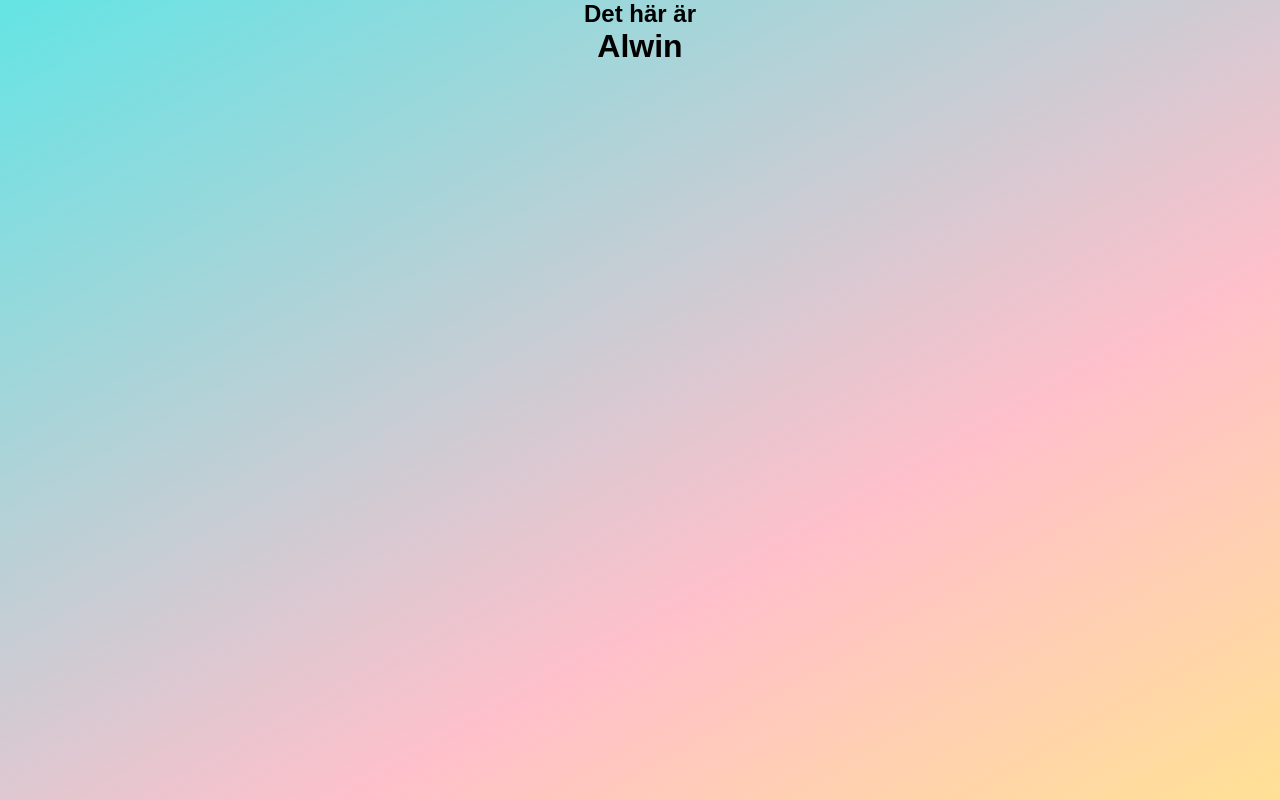
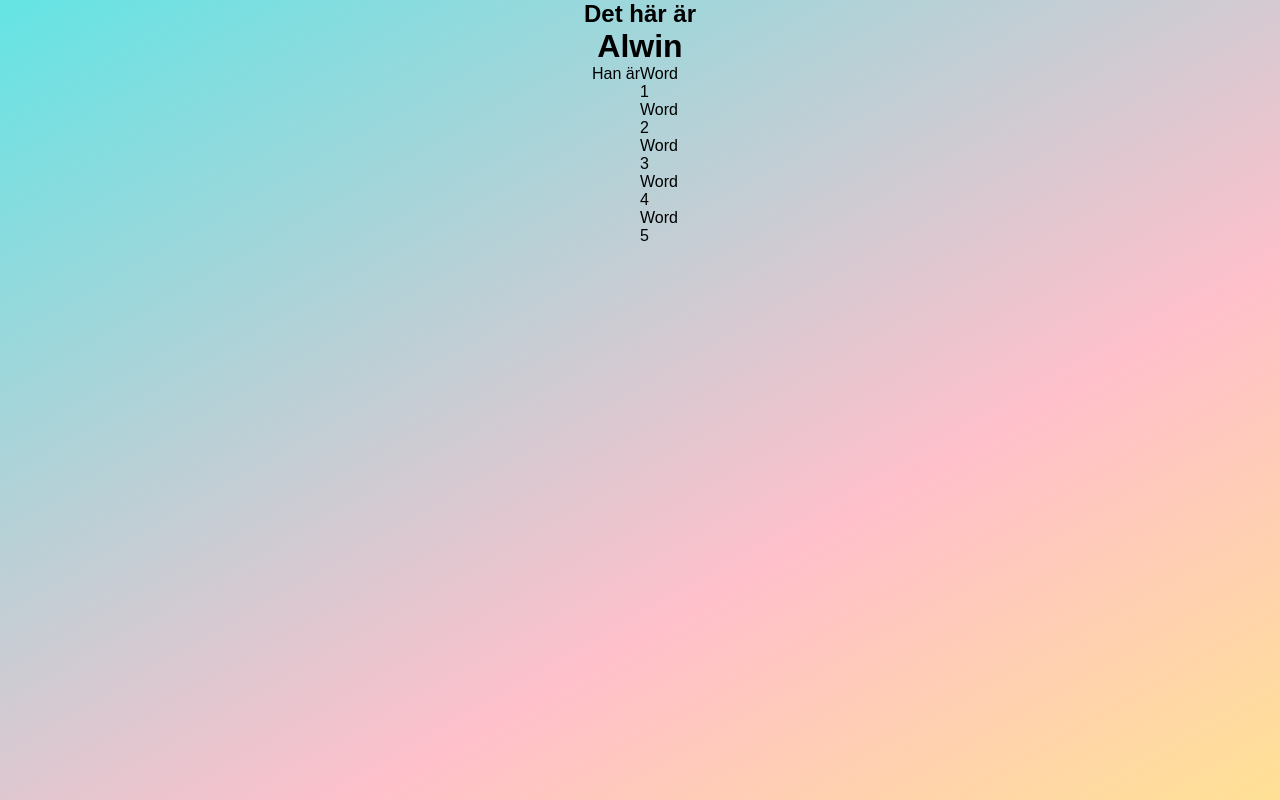
Before and after one commit to AbbeVass/Alwin-site, a plain HTML site: page index.html in a window 1280 px wide. Shown: the top 800 px of the page. Drawn offline with Linux system fonts and the light colour scheme.

Commit message:
minor changes

```diff
--- a/index.html
+++ b/index.html
@@ -10,8 +10,15 @@
   <body>
     <h2>Det här är</h2>
     <h1>Alwin</h1>
-    <div class="">
-
+    <div class="kind-row">
+      <p class="kind-title">Han är</p>
+      <div class="kind-words">
+        <span class="word word1">Word 1</span>
+        <span class="word word2">Word 2</span>
+        <span class="word word3">Word 3</span>
+        <span class="word word4">Word 4</span>
+        <span class="word word5">Word 5</span>
+      </div>
     </div>
     <script src="script.js"></script>
   </body>
--- a/styles.css
+++ b/styles.css
@@ -1,5 +1,5 @@
 * {
-    margin: 0;
+  margin: 0;
 }
 
 body {
@@ -16,3 +16,18 @@ body {
   );
   height: 100vw;
 }
+
+.kind-row {
+  display: flex;
+  flex-direction: row;
+}
+.kind-title {
+  width: 50%;
+  display: flex;
+  justify-content: right;
+}
+.kind-words {
+  display: flex;
+  flex-direction: column;
+  width: 50%;
+}
```
